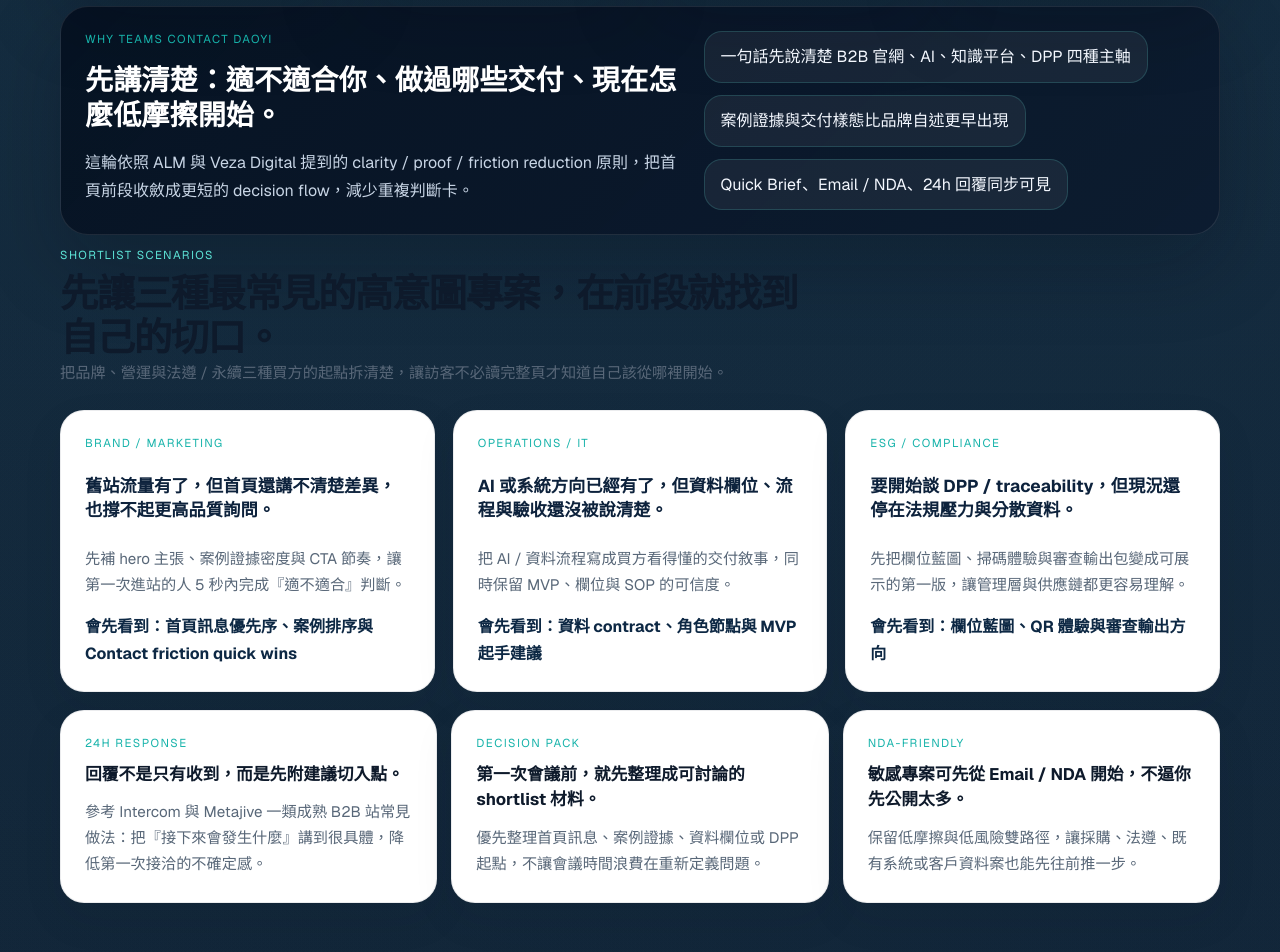
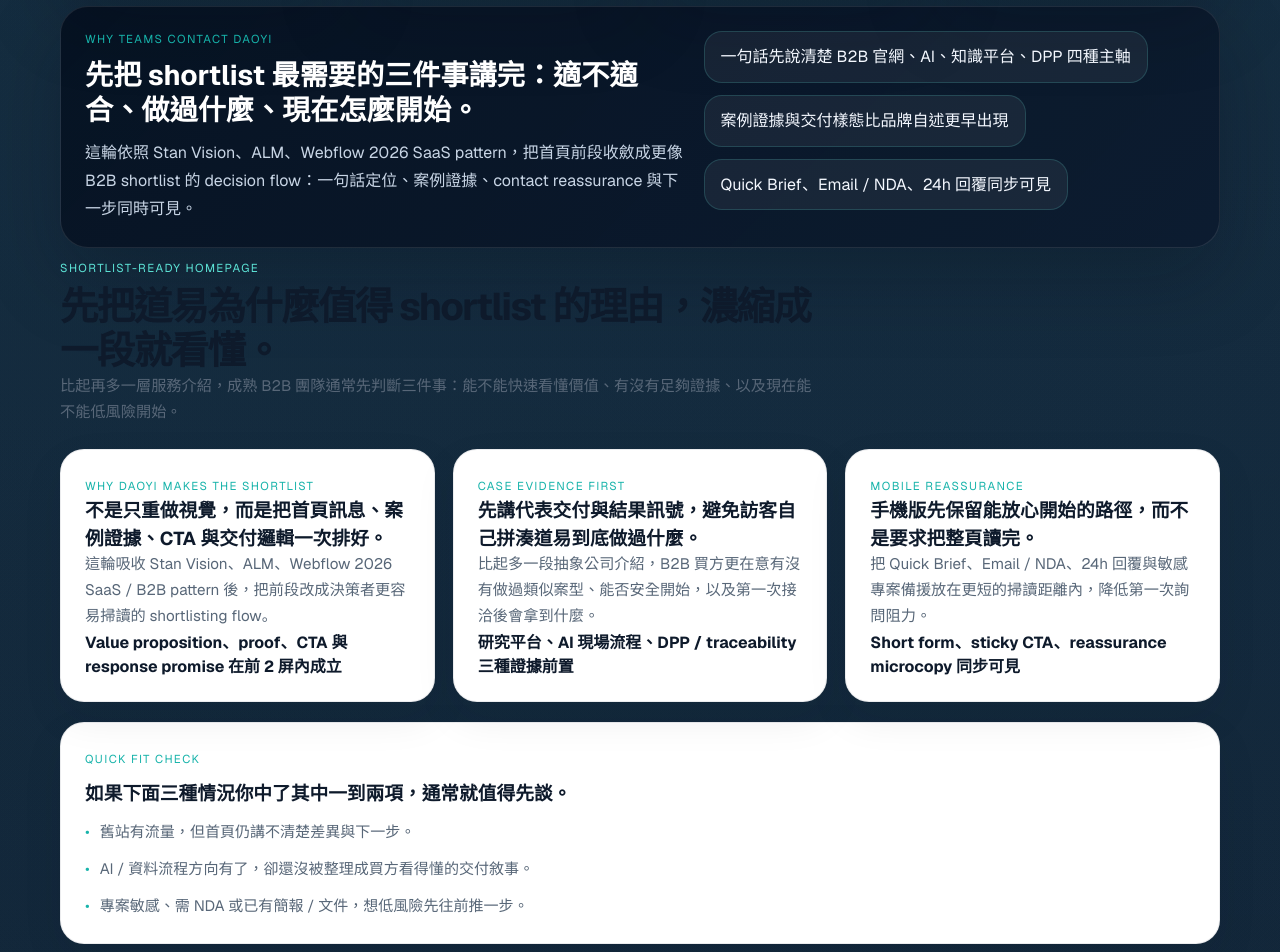
Before and after one commit to yangyen1977-wq/daoyi-website-2026, a Next.js app: page / in a window 1280 px wide. Shown: the part 3600-4552 px from the top of the page. Built offline with nearby package versions, Linux system fonts and the light colour scheme.

Commit message:
Sharpen shortlist messaging and SEO metadata

```diff
--- a/src/app/layout.tsx
+++ b/src/app/layout.tsx
@@ -109,7 +109,7 @@ export const metadata: Metadata = {
     default: `${siteConfig.name} | B2B 官網改版、AI 導入、知識平台、DPP 與資料流程整合`,
     template: `%s | ${siteConfig.shortName}`,
   },
-  description: "道易科技協助 B2B 品牌、製造業與研究型組織規劃 2026 官網改版、AI 導入、知識平台與 DPP / Traceability，把品牌主張、案例證據、資料流程與 Contact 轉換整成同一套可交付系統。",
+  description: "道易科技協助 B2B 品牌、製造業與研究型組織規劃 2026 官網改版、AI 導入、知識平台與 DPP / Traceability，把品牌主張、案例證據、資料流程、RWD / 手機轉換與 Contact 轉換整成同一套可交付系統。",
   applicationName: siteConfig.name,
   referrer: "origin-when-cross-origin",
   keywords: [
@@ -147,7 +147,7 @@ export const metadata: Metadata = {
     locale: "zh_TW",
     url: siteConfig.url,
     title: `${siteConfig.name} | B2B 官網改版、AI 導入、知識平台、DPP 與資料流程整合`,
-    description: "給需要同時處理官網改版、案例證據、AI 導入與 DPP / Traceability 的 B2B 團隊：先看 shortlist 級品牌主張、已交付案例證據、24h 回覆承諾與低摩擦 contact 起點。",
+    description: "給需要同時處理官網改版、案例證據、AI 導入與 DPP / Traceability 的 B2B 團隊：先看 shortlist 級品牌主張、已交付案例證據、RWD / 手機 CTA、24h 回覆承諾與低摩擦 contact 起點。",
     siteName: siteConfig.name,
     alternateLocale: ["zh_TW", "en_US"],
     images: [
@@ -162,7 +162,7 @@ export const metadata: Metadata = {
   twitter: {
     card: "summary_large_image",
     title: `${siteConfig.name} | B2B 官網、AI、知識平台與 DPP 數位解決方案`,
-    description: "把品牌主張、案例證據、資料流程、RWD 與 Contact 轉換整成同一套可交付方案。",
+    description: "把品牌主張、案例證據、資料流程、RWD / 手機 CTA 與 Contact 轉換整成同一套可交付方案。",
     images: ["/assets/daoyi-logo.png"],
   },
   robots: {
--- a/src/app/page.tsx
+++ b/src/app/page.tsx
@@ -176,6 +176,33 @@ const homepageExecutiveSummary = [
   "如果案子敏感，也可直接走 Email + NDA，不必先填長表單或把資訊一次說完。",
 ];
 
+const homepageShortlistReasons = [
+  {
+    label: "Why DaoYi makes the shortlist",
+    title: "不是只重做視覺，而是把首頁訊息、案例證據、CTA 與交付邏輯一次排好。",
+    detail: "這輪吸收 Stan Vision、ALM、Webflow 2026 SaaS / B2B pattern 後，把前段改成決策者更容易掃讀的 shortlisting flow。",
+    proof: "Value proposition、proof、CTA 與 response promise 在前 2 屏內成立",
+  },
+  {
+    label: "Case evidence first",
+    title: "先講代表交付與結果訊號，避免訪客自己拼湊道易到底做過什麼。",
+    detail: "比起多一段抽象公司介紹，B2B 買方更在意有沒有做過類似案型、能否安全開始，以及第一次接洽後會拿到什麼。",
+    proof: "研究平台、AI 現場流程、DPP / traceability 三種證據前置",
+  },
+  {
+    label: "Mobile reassurance",
+    title: "手機版先保留能放心開始的路徑，而不是要求把整頁讀完。",
+    detail: "把 Quick Brief、Email / NDA、24h 回覆與敏感專案備援放在更短的掃讀距離內，降低第一次詢問阻力。",
+    proof: "Short form、sticky CTA、reassurance microcopy 同步可見",
+  },
+];
+
+const homepageProofPulse = [
+  "舊站有流量，但首頁仍講不清楚差異與下一步。",
+  "AI / 資料流程方向有了，卻還沒被整理成買方看得懂的交付敘事。",
+  "專案敏感、需 NDA 或已有簡報 / 文件，想低風險先往前推一步。",
+];
+
 export const metadata: Metadata = {
   title: "B2B 成長官網、AI 導入、知識平台與 DPP 首頁",
   description:
@@ -247,8 +274,8 @@ export default function Home() {
           <div className="homepage-opening-band-inner">
             <div className="homepage-opening-band-copy">
               <span className="mini-label accent">Why teams contact DaoYi</span>
-              <h2>先講清楚：適不適合你、做過哪些交付、現在怎麼低摩擦開始。</h2>
-              <p>這輪依照 ALM 與 Veza Digital 提到的 clarity / proof / friction reduction 原則，把首頁前段收斂成更短的 decision flow，減少重複判斷卡。</p>
+              <h2>先把 shortlist 最需要的三件事講完：適不適合、做過什麼、現在怎麼開始。</h2>
+              <p>這輪依照 Stan Vision、ALM、Webflow 2026 SaaS pattern，把首頁前段收斂成更像 B2B shortlist 的 decision flow：一句話定位、案例證據、contact reassurance 與下一步同時可見。</p>
             </div>
             <div className="homepage-opening-band-pills" aria-label="首頁前段核心訊號">
               <p className="homepage-conversion-pill">一句話先說清楚 B2B 官網、AI、知識平台、DPP 四種主軸</p>
@@ -258,6 +285,33 @@ export default function Home() {
           </div>
         </div>
       </section>
+
+      <Section
+        eyebrow="Shortlist-ready homepage"
+        title="先把道易為什麼值得 shortlist 的理由，濃縮成一段就看懂。"
+        description="比起再多一層服務介紹，成熟 B2B 團隊通常先判斷三件事：能不能快速看懂價值、有沒有足夠證據、以及現在能不能低風險開始。"
+      >
+        <div className="card-grid three-up">
+          {homepageShortlistReasons.map((item) => (
+            <article key={item.title} className="feature-surface homepage-start-now-card">
+              <span className="mini-label accent">{item.label}</span>
+              <h3>{item.title}</h3>
+              <p>{item.detail}</p>
+              <strong>{item.proof}</strong>
+            </article>
+          ))}
+        </div>
+
+        <div className="feature-surface" style={{ marginTop: 20 }}>
+          <span className="mini-label accent">Quick fit check</span>
+          <h3 style={{ marginTop: 10 }}>如果下面三種情況你中了其中一到兩項，通常就值得先談。</h3>
+          <ul className="bullet-list compact" style={{ marginTop: 14 }}>
+            {homepageProofPulse.map((item) => (
+              <li key={item}>{item}</li>
+            ))}
+          </ul>
+        </div>
+      </Section>
 
       <Section
         eyebrow="Shortlist scenarios"
--- a/src/components/hero.tsx
+++ b/src/components/hero.tsx
@@ -5,9 +5,9 @@ import { HeroProductPreview } from "@/components/hero-product-preview";
 import { HeroClarityChecklist } from "@/components/hero-clarity-checklist";
 
 const heroHighlights = [
-  "先回答買方 5 秒內最在意的事：你們是誰、做給誰、怎麼開始",
-  "把案例證據、AI / 資料流程與品牌敘事整成同一個成交節奏",
-  "兼顧品牌說服力、RWD / 手機轉換與後續維運",
+  "先在 5 秒內講清楚：道易適合哪些 B2B 團隊、會補哪一段成長瓶頸",
+  "把案例證據、AI / 資料流程、品牌敘事與 Contact 路徑排成同一個成交節奏",
+  "同時兼顧品牌成熟度、RWD / 手機轉換、SEO 與後續維運延展性",
 ];
 
 const heroMicroProof = [
```
